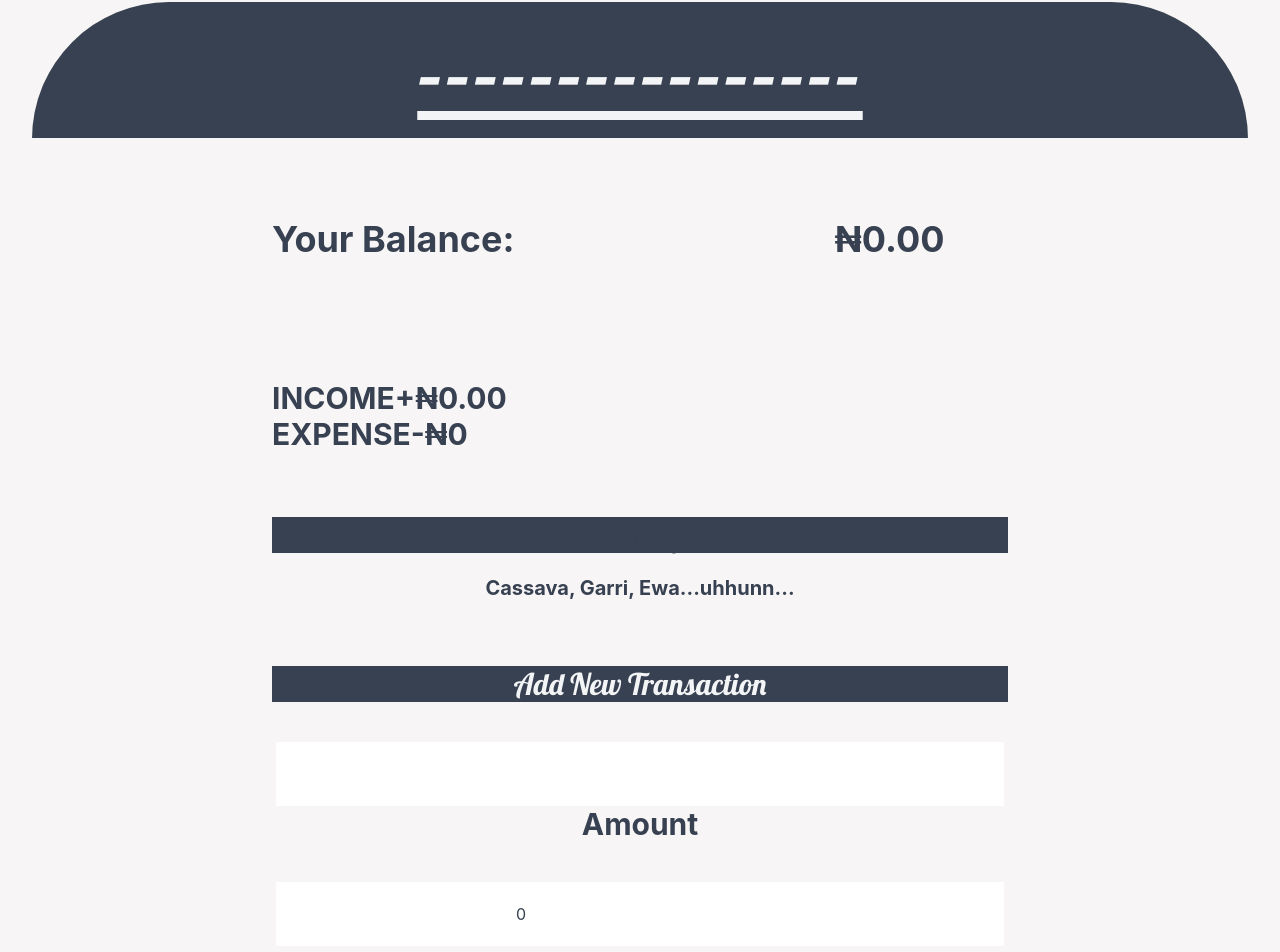
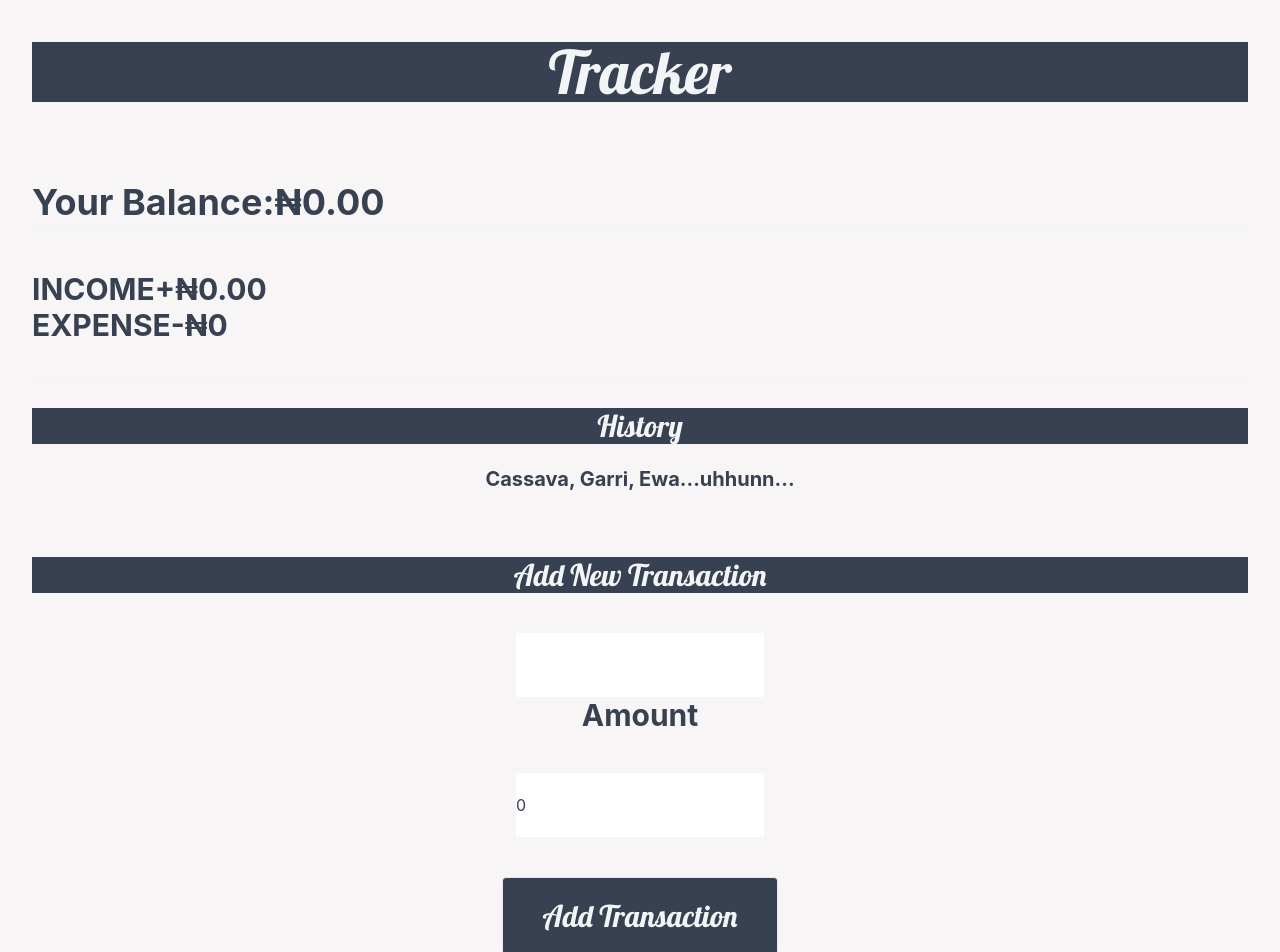
Before and after one commit to maximus-kai/sapatracker, a React (Vite) app: page / in a window 1280 px wide. Shown: the part 426-1378 px from the top of the page. Built offline with nearby package versions, Linux system fonts and the light colour scheme; a web font is replaced by a local one.

Commit message:
changed the UI to a cleaner blend

```diff
--- a/src/App.jsx
+++ b/src/App.jsx
@@ -13,7 +13,7 @@ function App() {
     <GlobalProvider >
       <div>
       <h5 className="text-gray-700 text-3xl pt-80 pb-10 font-bold ">
-        Working fine, as of April 14, 2024.
+        Working fine, as of April 16, 2024.
           </h5>
           <Nav/>
           <Heading/>
--- a/src/Components/AddTransaction.jsx
+++ b/src/Components/AddTransaction.jsx
@@ -19,21 +19,25 @@ export default function AddTransaction() {
   return (
       <div>
         <br/>
-        <h5 className="text-3xl
-         mx-60
+        <h5 className="
+        text-3xl
        text-gray-100
          font-body
        bg-gray-700
          mt-10
-         font-bold ">
+         font-bold "
+        //  mx-60
+         >
         Add New Transaction
            </h5>
 
       <input
           className='
           mt-10
-          px-60 py-5
+
+           py-5
           text-gray-700'
+          // px-60
           label="Description"
           value = {text}
           onChange={(e)=> {setText(e.target.value)}}
@@ -49,9 +53,9 @@ export default function AddTransaction() {
           <input
           className='
           mt-10
-          px-60
           text-gray-700
           py-5'
+          // px-60
             value = {amount}
             onChange={(e)=> {setAmount(e.target.value) }}
           />
@@ -59,15 +63,17 @@ export default function AddTransaction() {
         <button className='
         py-5
         mt-10
-        px-60
         bg-gray-700
         text-gray-100
         font-bold
         font-body
         text-3xl
-        rounded-b-full
+        px-10
+        rounded
         border-gray-200
         border'
+        // px-60
+        //
         onClick={Submit}
         >Add Transaction
               </button>
--- a/src/Components/Balance.jsx
+++ b/src/Components/Balance.jsx
@@ -10,13 +10,13 @@ const Balance = () => {
 
 
   return (
-    <div className='mx-60 text-gray-700'>
+    <div className=' text-gray-700'>
 
     <div className='flex justify-left'>
-            <h4 className="text-4xl ml-50  mt-20 font-bold ">
+            <h4 className="text-4xl mt-20 font-bold ">
             Your Balance:
            </h4>
-           <h4 className="text-4xl ml-80 mt-20 font-bold ">
+           <h4 className="text-4xl mt-20 font-bold ">
            ₦{Total}
            </h4>
     </div>
--- a/src/Components/Heading.jsx
+++ b/src/Components/Heading.jsx
@@ -2,17 +2,16 @@ import React from "react";
 
 const Heading = () => {
   return (
-    <h6 className="text-8xl
-     bg-gray-700
-      rounded-t-full
+    <h6 className="
+       text-6xl
        text-gray-100
        font-body
-       font-bold
-        py-5 border-b
-         border-gray-100
-         underline ">
+       bg-gray-700
+       mt-10
+      font-bold
+      ">
       {/* Sapa-Tracker */}
-      ----------------
+      Tracker
     </h6>
   );
 };
--- a/src/Components/History.jsx
+++ b/src/Components/History.jsx
@@ -15,7 +15,7 @@ const History = ({Transaction}) => {
      TheColor = "#00ff00";
   }
   return (<>
-  <div className='flex justify-evenly p-2 border-gray-500 border-t border-b mx-60'>
+  <div className='flex justify-evenly py-2 border-gray-500 border-t border-b'>
 
             <button className= ' text-2xl text-gray-700 border-gray-200'
         onClick={()=>deleteTransaction(Transaction.id)}
--- a/src/Components/HistoryList.jsx
+++ b/src/Components/HistoryList.jsx
@@ -9,8 +9,7 @@ export default function HistoryList() {
         <br/>
         <h4 className="text-3xl
           bg-gray-700
-            mx-60
-          text-gray-700
+          text-gray-100
             font-body
             font-bold
             pb-0
--- a/src/Components/Summary.jsx
+++ b/src/Components/Summary.jsx
@@ -13,7 +13,7 @@ const Summary = () => {
 
   return (
     <div>
-        <div className='mt-20 mx-60 text-gray-700 py-10 border-t border-b  border-gray-100'>
+        <div className='mt-2 text-gray-700 py-10 border-t border-b  border-gray-100'>
           <div className='flex justify-left'>
           <h5 className="text-3xl ml-30 font-bold ">
           INCOME
```
